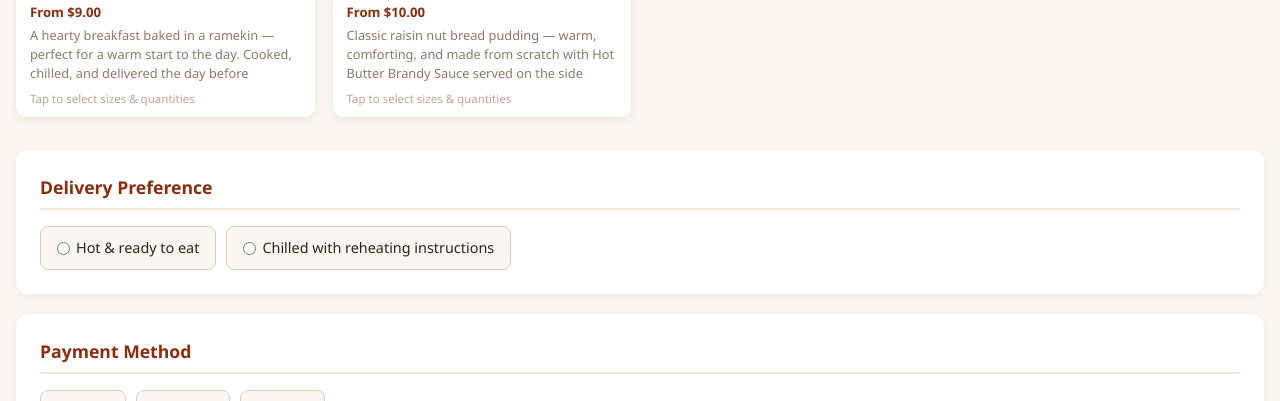
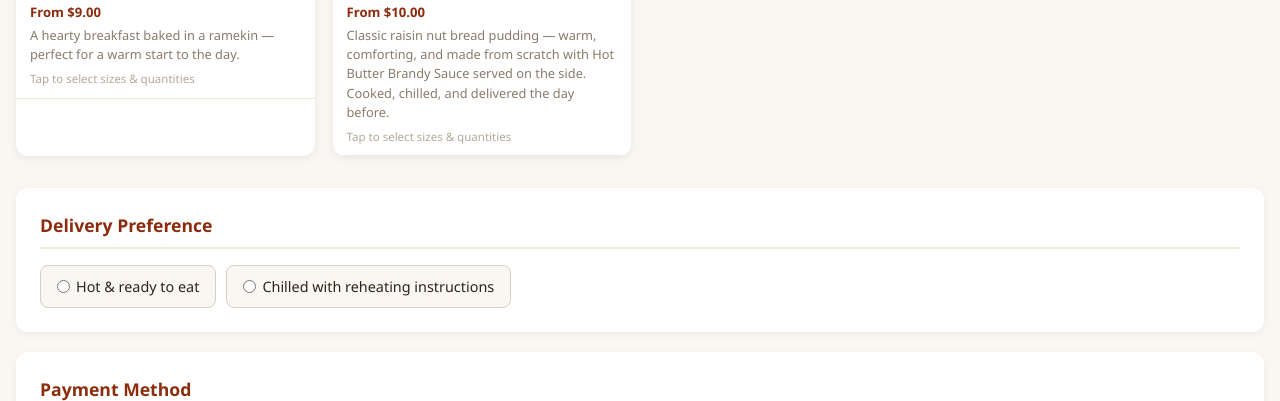
Before and after one commit to TanujKS/FormRelay, a website: page public/embed/vivis-lasagna/index.html in a window 1280 px wide. Shown: the part 699-1100 px from the top of the page. Drawn offline with Linux system fonts and the light colour scheme.

Commit message:
minor content update

```diff
--- a/public/embed/vivis-lasagna/index.html
+++ b/public/embed/vivis-lasagna/index.html
@@ -451,7 +451,7 @@
     {
       id: 'breakfast-ramekin',
       name: 'Breakfast Ramekin',
-      desc: 'A hearty breakfast baked in a ramekin \u2014 perfect for a warm start to the day. Cooked, chilled, and delivered the day before',
+      desc: 'A hearty breakfast baked in a ramekin \u2014 perfect for a warm start to the day.',
       img: 'https://cdn.tanuj.xyz/vivis-lasagna/breakfast_ramekin.png',
       sizes: [
         { label: 'One Ramekin (Serves 1)',    price: 10.00 },
@@ -462,7 +462,7 @@
     {
       id: 'raisin-nut-bread-pudding',
       name: 'Raisin Nut Bread Pudding',
-      desc: 'Classic raisin nut bread pudding \u2014 warm, comforting, and made from scratch with Hot Butter Brandy Sauce served on the side',
+      desc: 'Classic raisin nut bread pudding \u2014 warm, comforting, and made from scratch with Hot Butter Brandy Sauce served on the side. Cooked, chilled, and delivered the day before.',
       img: 'https://cdn.tanuj.xyz/vivis-lasagna/bread_pudding.png',
       sizes: [
         { label: 'Single Serving (Serves 1)',   price: 10.00 },
```
